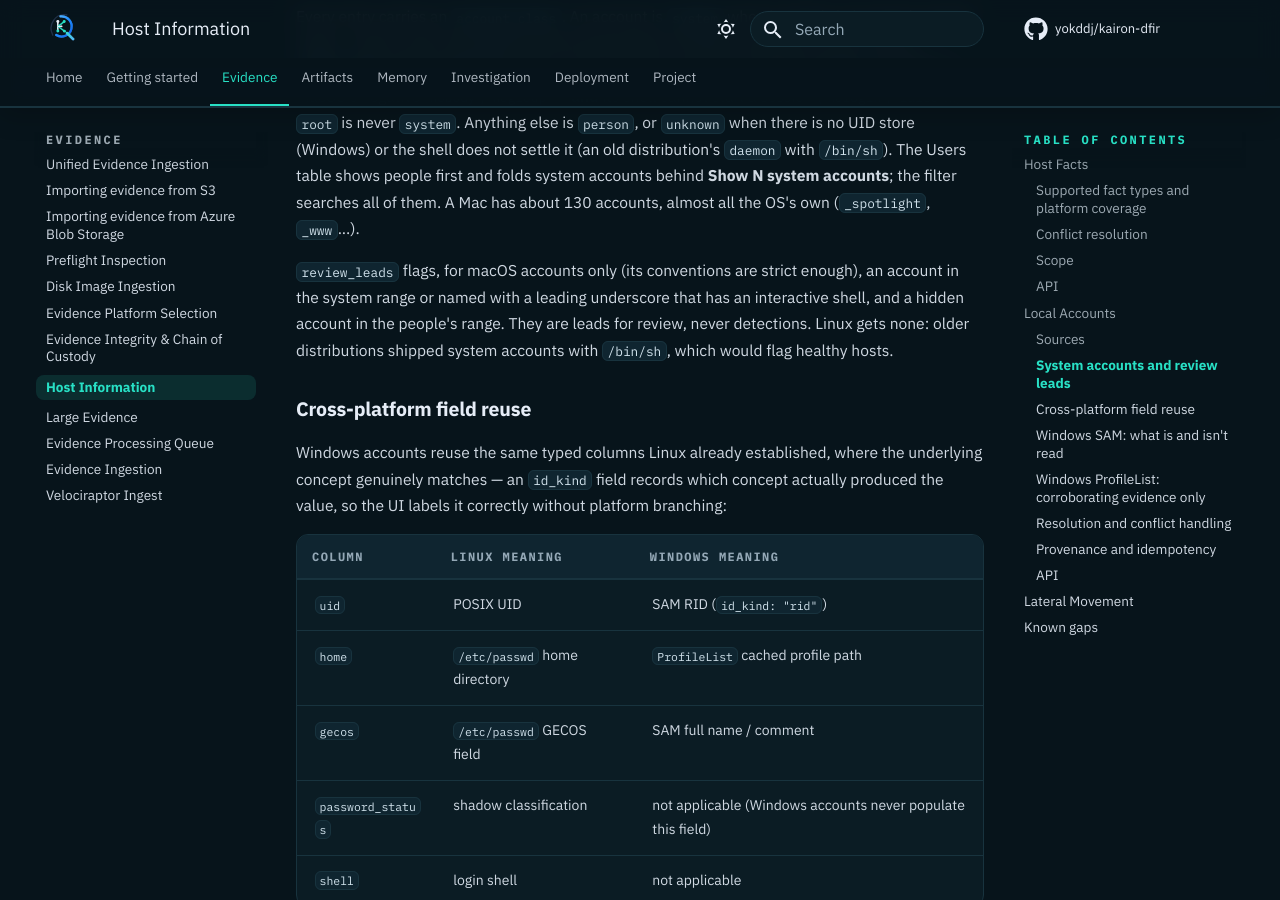
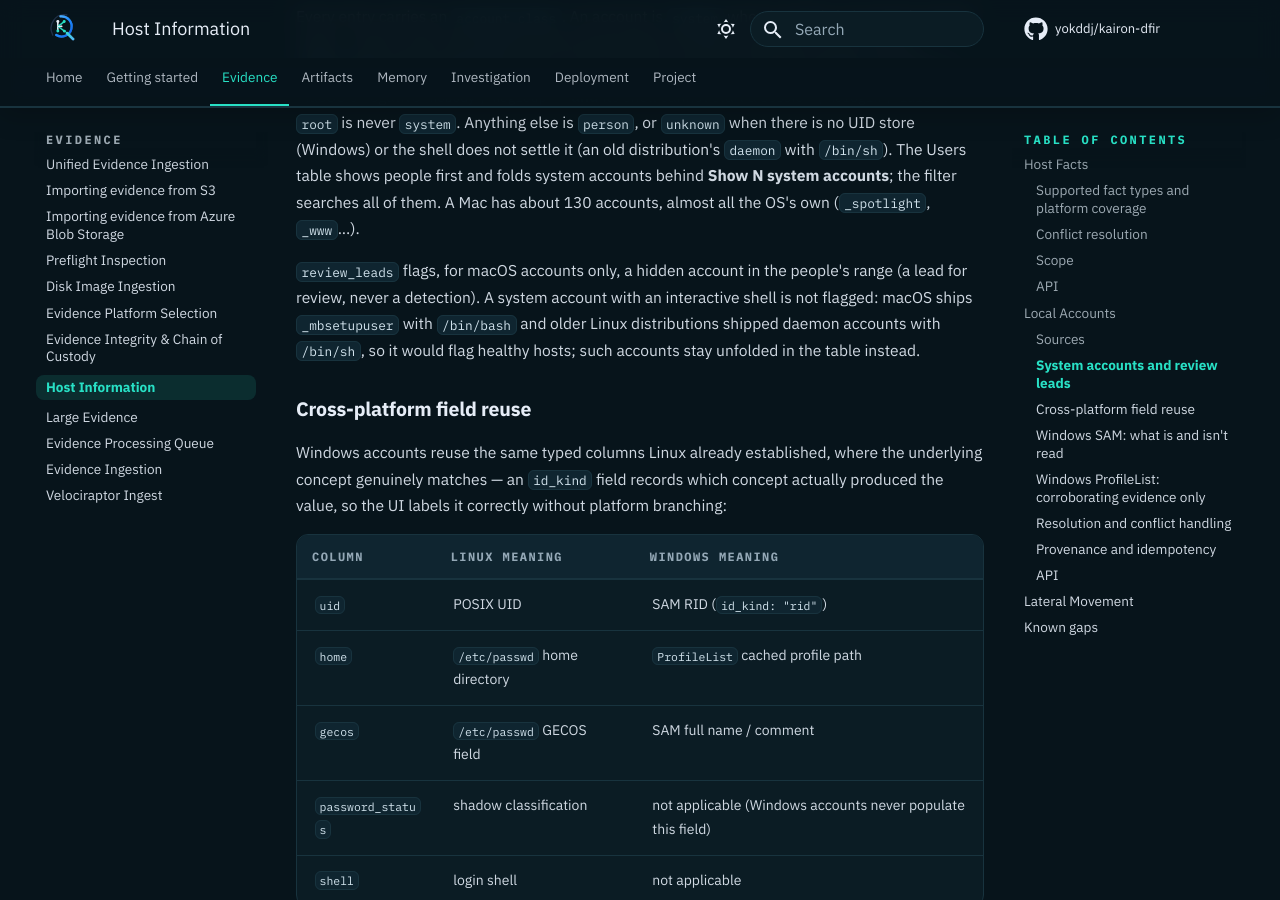
Before and after one commit to yokddj/kairon-dfir, an MkDocs documentation site: the page built from docs/evidence/host-information.md, in a window 1280 px wide and 900 px high, scrolled down 4162 px. Built offline with MkDocs 1.6.1 and Material for MkDocs 9.7.7, drawn with Linux system fonts in a browser that asks for light colours; comment, search, counter and statistics services are not loaded.

Commit message:
Host users: drop the login-shell lead, which flagged every healthy Mac
Checked on a real Mac: Apple ships _mbsetupuser (UID 248, the Setup
Assistant's account) with /bin/bash, so "system account with an interactive
shell" flagged every Mac. Only the hidden-account-in-the-people's-range lead
remains; such accounts simply stay unfolded. uucico (the UUCP account's
"shell" on macOS/BSD) is a daemon, now classified as non-login.

Co-Authored-By: Claude Opus 5.5 <noreply@anthropic.com>
Claude-Session: https://claude.ai/code/session_01Rnv2N82b2NDRZhTKe4Ktr7

```diff
--- a/docs/evidence/host-information.md
+++ b/docs/evidence/host-information.md
@@ -90,10 +90,10 @@ UID store (Windows) or the shell does not settle it (an old distribution's `daem
 accounts**; the filter searches all of them. A Mac has about 130 accounts, almost all the OS's own
 (`_spotlight`, `_www`...).
 
-`review_leads` flags, for macOS accounts only (its conventions are strict enough), an account in
-the system range or named with a leading underscore that has an interactive shell, and a hidden
-account in the people's range. They are leads for review, never detections. Linux gets none:
-older distributions shipped system accounts with `/bin/sh`, which would flag healthy hosts.
+`review_leads` flags, for macOS accounts only, a hidden account in the people's range (a lead for
+review, never a detection). A system account with an interactive shell is not flagged: macOS ships
+`_mbsetupuser` with `/bin/bash` and older Linux distributions shipped daemon accounts with
+`/bin/sh`, so it would flag healthy hosts; such accounts stay unfolded in the table instead.
 
 ### Cross-platform field reuse
 
--- a/frontend/src/pages/HostInformationPage.tsx
+++ b/frontend/src/pages/HostInformationPage.tsx
@@ -505,11 +505,9 @@ function UserRow({
 }
 
 const REVIEW_LEAD_LABEL: Record<string, string> = {
-  system_account_with_login_shell: "system account, login shell",
   hidden_user_account: "hidden account",
 };
 const REVIEW_LEAD_TITLE: Record<string, string> = {
-  system_account_with_login_shell: "A lead for review: macOS system accounts (UID below 500 or a leading underscore) normally cannot start a session, this one has an interactive shell.",
   hidden_user_account: "A lead for review: an account in the people's UID range marked hidden from the login window.",
 };
 
```
Also changed, not shown: CHANGELOG.md (+1 -1 lines), 3 other files.
